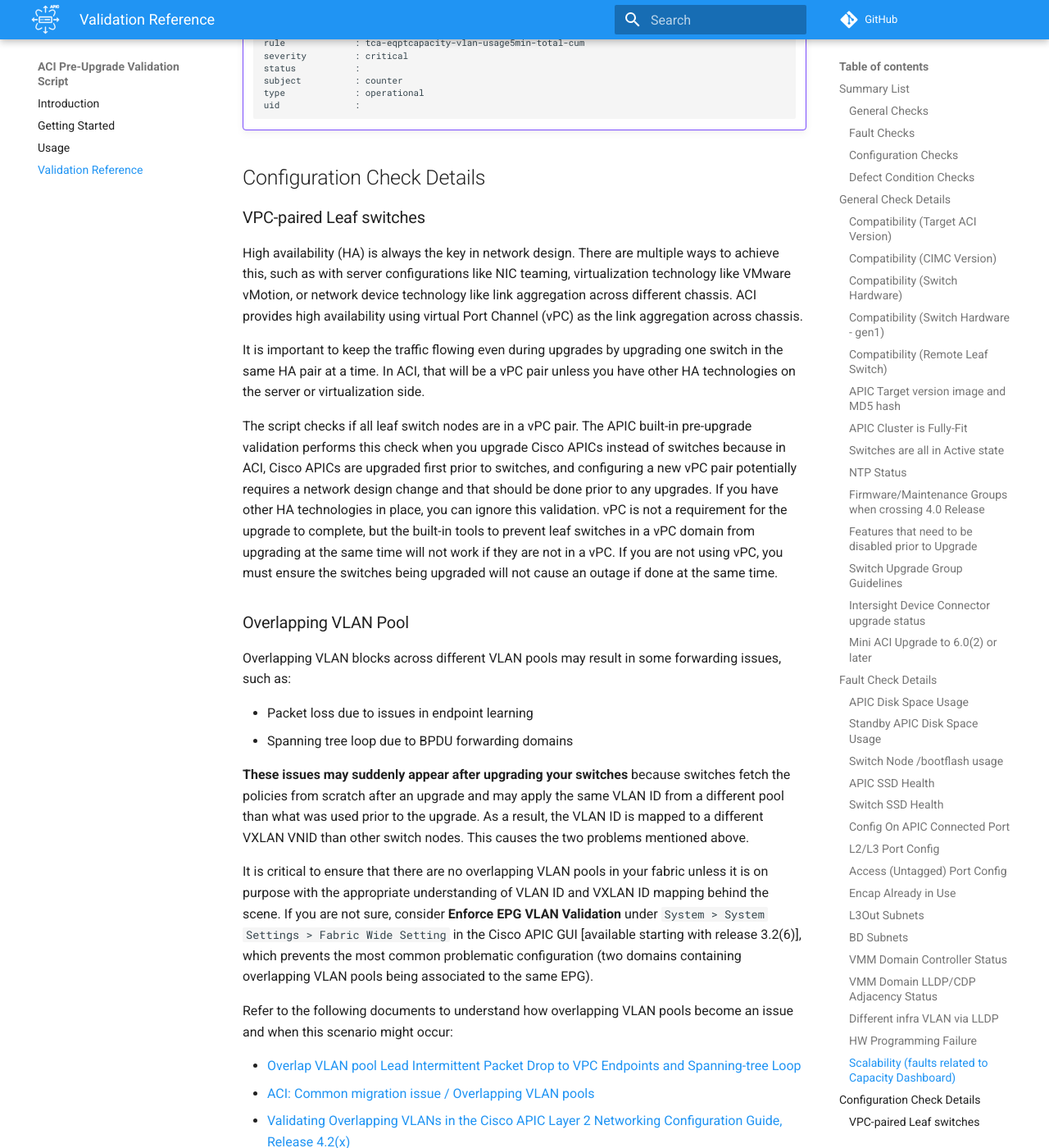
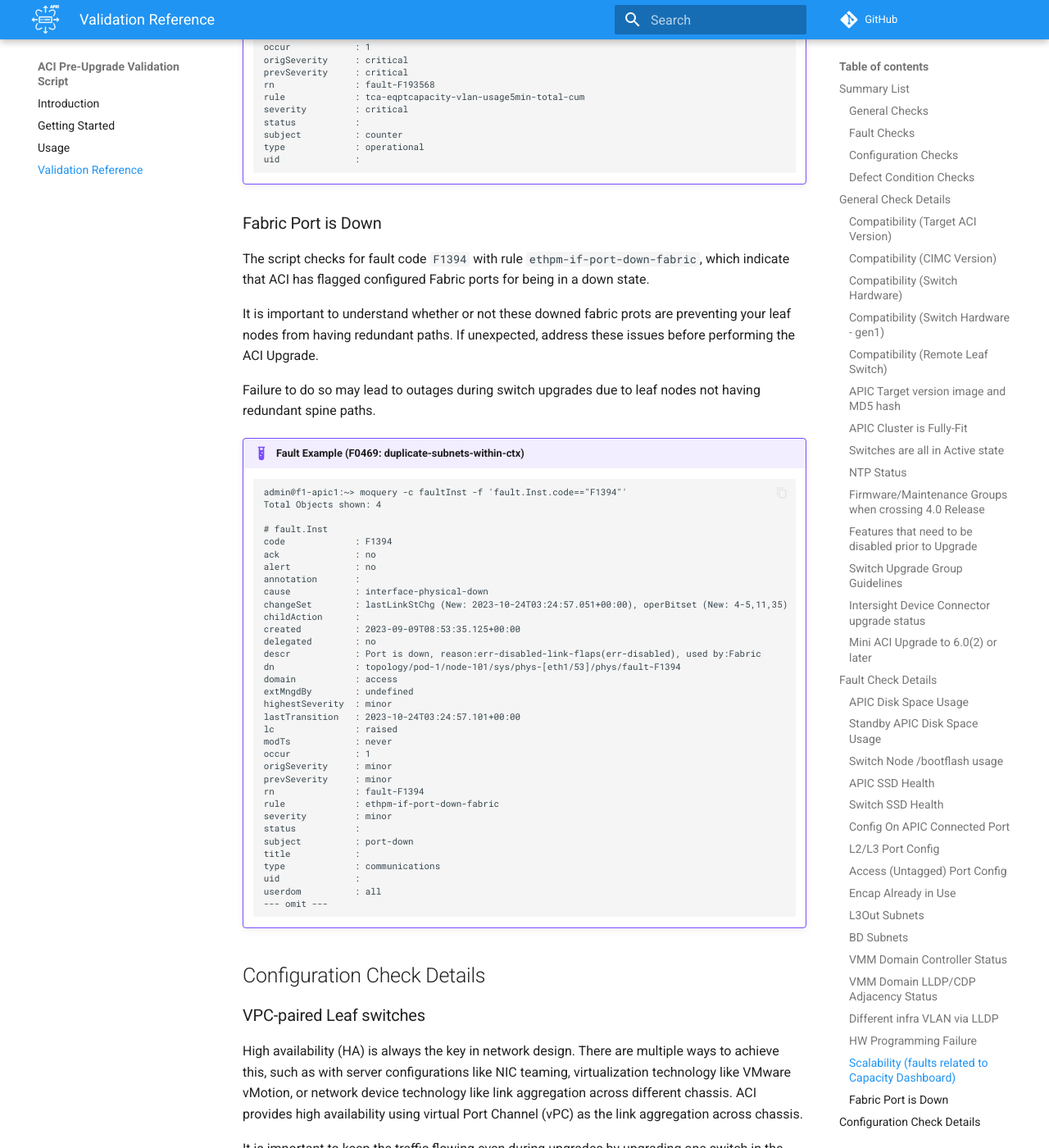
Before and after one commit to datacenter/ACI-Pre-Upgrade-Validation-Script, an MkDocs documentation site: the page built from docs/docs/validations.md, in a window 1280 px wide and 1400 px high, scrolled down 30217 px. Shown: the whole window at 82% size. Built offline with MkDocs 1.6.1 and Material for MkDocs 9.7.7, drawn with Linux system fonts in a browser that asks for light colours; emoji names are drawn with the system emoji font; comment, search, counter and statistics services are not loaded; some of the changed text lies outside the part shown.

Commit message:
initial fabric_port_down_check function (#114)
* initial fabric_port_down_check function

* fabric_port_down_check check + tests + doc

* Update aci-preupgrade-validation-script.py

Co-authored-by: takishida <38262981+takishida@users.noreply.github.com>

* Update aci-preupgrade-validation-script.py

Co-authored-by: takishida <38262981+takishida@users.noreply.github.com>

---------

Co-authored-by: takishida <38262981+takishida@users.noreply.github.com>

````diff
--- a/docs/docs/validations.md
+++ b/docs/docs/validations.md
@@ -70,6 +70,8 @@
 [Different infra VLAN via LLDP][f16]          | F0454: infra-vlan-mismatch | :white_check_mark: | :white_check_mark: 4.2(4) | :white_check_mark:
 [HW Programming Failure][f17]                 | F3544: L3Out Prefixes<br>F3545: Contracts | :white_check_mark: | :white_check_mark: 5.1(1) | :white_check_mark:
 [Scalability (faults related to Capacity Dashboard)][f18] | TCA faults for eqptcapacityEntity | :white_check_mark: | :no_entry_sign: | :white_check_mark:
+[Fabric Port is Down][f19]                    | F1394: ethpm-if-port-down-fabric | :white_check_mark: | :no_entry_sign: | :no_entry_sign:
+
 
 
 [f1]: #apic-disk-space-usage
@@ -90,7 +92,7 @@
 [f16]: #different-infra-vlan-via-lldp
 [f17]: #hw-programming-failure
 [f18]: #scalability-faults-related-to-capacity-dashboard
-
+[f19]: #fabric-port-is-down
 
 ### Configuration Checks
 
@@ -1213,6 +1215,52 @@
     ```
 
 
+### Fabric Port is Down
+
+The script checks for fault code `F1394` with rule `ethpm-if-port-down-fabric`, which indicate that ACI has flagged configured Fabric ports for being in a down state.
+
+It is important to understand whether or not these downed fabric prots are preventing your leaf nodes from having redundant paths. If unexpected, address these issues before performing the ACI Upgrade.
+
+Failure to do so may lead to outages during switch upgrades due to leaf nodes not having redundant spine paths.
+
+!!! example "Fault Example (F0469: duplicate-subnets-within-ctx)"
+    ```
+    admin@f1-apic1:~> moquery -c faultInst -f 'fault.Inst.code=="F1394"'
+    Total Objects shown: 4
+
+    # fault.Inst
+    code             : F1394
+    ack              : no
+    alert            : no
+    annotation       :
+    cause            : interface-physical-down
+    changeSet        : lastLinkStChg (New: 2023-10-24T03:24:57.051+00:00), operBitset (New: 4-5,11,35)
+    childAction      :
+    created          : 2023-09-09T08:53:35.125+00:00
+    delegated        : no
+    descr            : Port is down, reason:err-disabled-link-flaps(err-disabled), used by:Fabric
+    dn               : topology/pod-1/node-101/sys/phys-[eth1/53]/phys/fault-F1394
+    domain           : access
+    extMngdBy        : undefined
+    highestSeverity  : minor
+    lastTransition   : 2023-10-24T03:24:57.101+00:00
+    lc               : raised
+    modTs            : never
+    occur            : 1
+    origSeverity     : minor
+    prevSeverity     : minor
+    rn               : fault-F1394
+    rule             : ethpm-if-port-down-fabric
+    severity         : minor
+    status           :
+    subject          : port-down
+    title            :
+    type             : communications
+    uid              :
+    userdom          : all
+    --- omit ---
+    ```
+
 ## Configuration Check Details
 
 ### VPC-paired Leaf switches
````
Also changed, not shown: aci-preupgrade-validation-script.py (+37 -0 lines), 2 other files.
